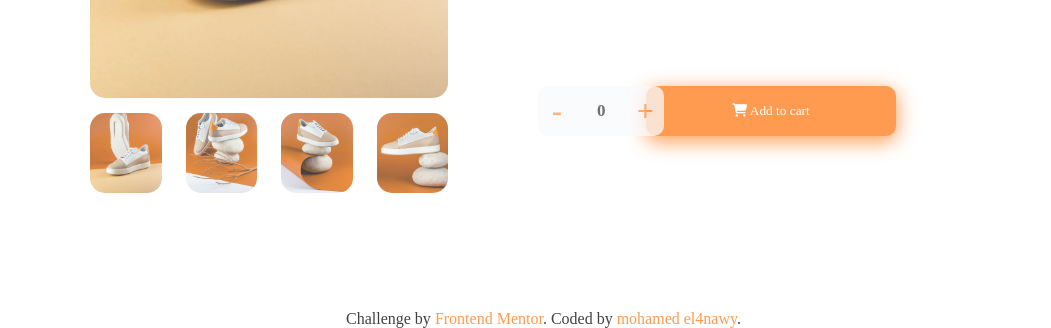
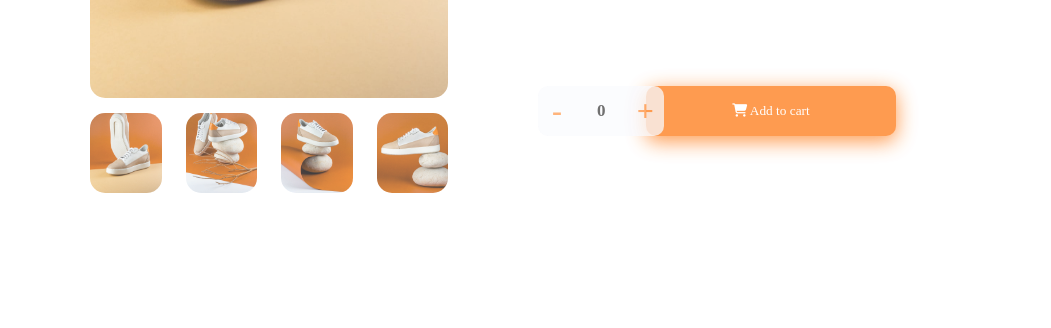
Before and after one commit to Mohammedel4nawy/E-commerce, a plain HTML site: page index.html in a window 1280 px wide. Shown: the part 522-850 px from the top of the page, without its empty margins (102-1153 px from the left). After the commit the page ends 800 px from the top, so only its background shows below. Drawn offline with Linux system fonts and the light colour scheme.

Commit message:
Add files via upload

```diff
--- a/index.html
+++ b/index.html
@@ -78,12 +78,7 @@
 
 
 
-<div class="attribution">
-  Challenge by
-  <a href="https://www.frontendmentor.io?ref=challenge" target="_blank"
-  >Frontend Mentor</a
-  >. Coded by <a href="#">mohamed el4nawy</a>.
-</div>
+
 <script src="index.js"></script>
   </body>
 </html>
```
